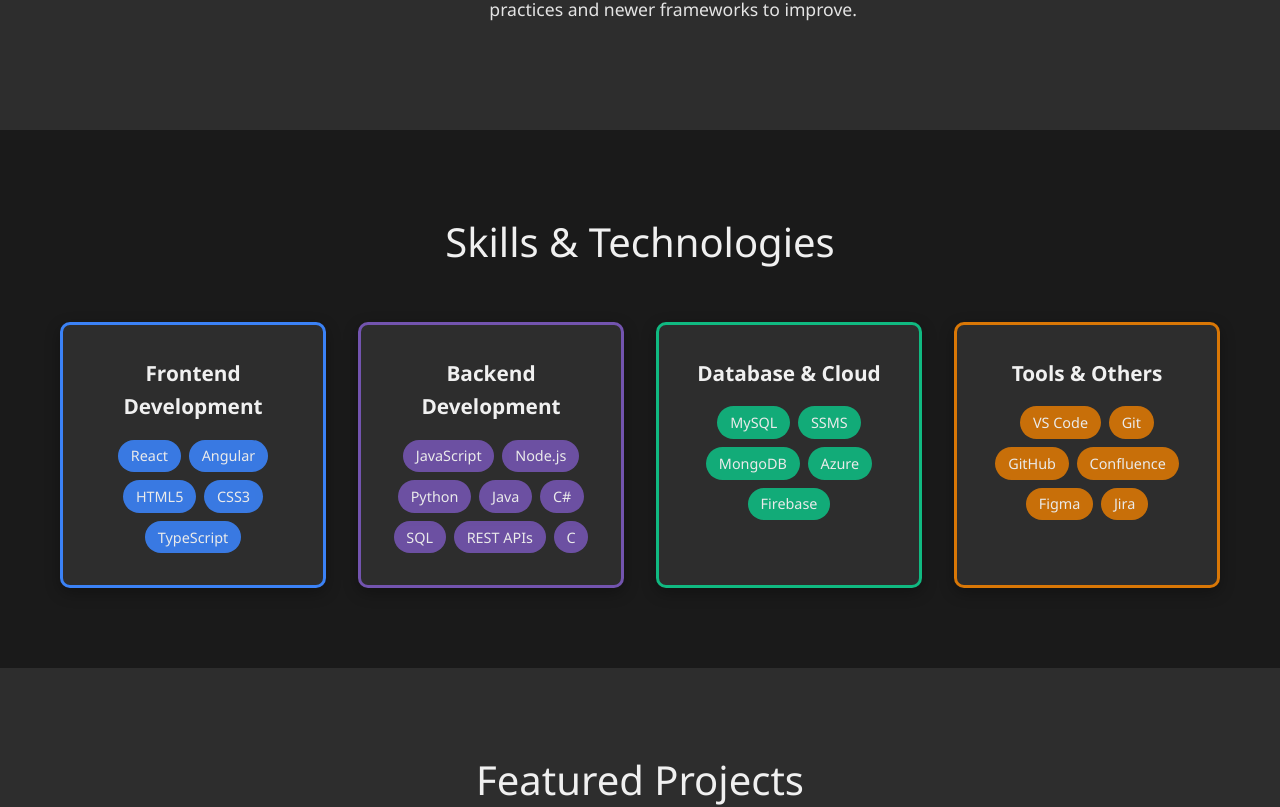
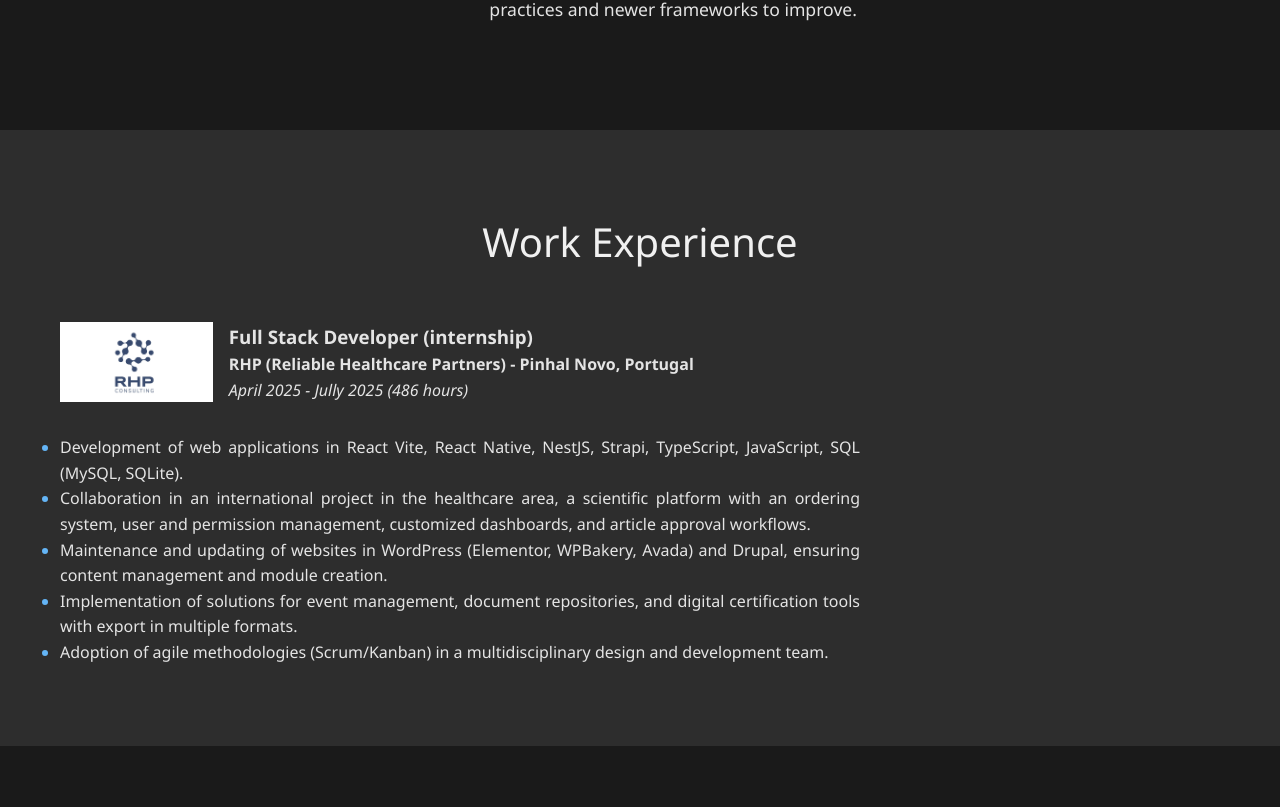
Before and after one commit to andre-castanho00/portfolio, a React (Vite) app: page / in a window 1280 px wide. Shown: the part 999-1806 px from the top of the page. Built offline with nearby package versions, Linux system fonts and the light colour scheme.

Commit message:
Added work experience section

```diff
--- a/src/App.jsx
+++ b/src/App.jsx
@@ -7,6 +7,7 @@
 import Hero from "./components/hero/hero";
 import Projects from "./components/projects/projects";
 import Skills from "./components/skills/skills";
+import Experience from "./components/experience/experience";
 
 import ReactGA from "react-ga4";
 
@@ -57,6 +58,7 @@
       <Header isDarkMode={isDarkMode} />
       <Hero toggleTheme={toggleTheme} isDarkMode={isDarkMode} />
       <About ReactGA={ReactGA} />
+      <Experience />
       <Skills />
       <Projects isDarkMode={isDarkMode} ReactGA={ReactGA} />
       <Contacts isDarkMode={isDarkMode} ReactGA={ReactGA} />
--- a/src/components/about/about.css
+++ b/src/components/about/about.css
@@ -1,5 +1,5 @@
 .about {
-  background: var(--bg-secondary);
+  background: var(--bg-primary);
 }
 
 .about-content {
--- /dev/null
+++ b/src/components/experience/experience.css
@@ -0,0 +1,17 @@
+.experience {
+    background: var(--bg-secondary);
+}
+
+.exp-grid {
+    display: grid;
+    grid-template-columns: repeat(auto-fit, minmax(450px, 1fr));
+    gap: 5rem;
+}
+
+.exp-ul {
+    text-align: justify;
+}
+
+.exp-ul li::marker {
+    color: var(--accent-primary);
+}
--- /dev/null
+++ b/src/components/experience/experience.jsx
@@ -0,0 +1,79 @@
+import "./experience.css";
+
+function Experience() {
+    const rhp = {
+        link: "https://rhp.consulting/",
+        path: "/images/RHP_Logo.jpg",
+        alt: "RHP_Logo"
+    }
+    return (
+        <section id="experience" className="experience">
+            <div className="container">
+                <h2 className="section-title">Work Experience</h2>
+                <div className="exp-grid">
+                    {/* <ExperienceCard
+                        title={"Full Stack Developer (internship)"}
+                        place={"RHP (Reliable Healthcare Partners) - Pinhal Novo, Portugal"}
+                        timeline={"April 2025 - Jully 2025 (486 hours)"}
+                        description={["Desenvolvimento de aplicações web em React Vite, React Native, NestJS, Strapi, TypeScript, JavaScript, SQL (MySQL, SQLite).",
+                            "Manutenção e atualização de websites em WordPress (Elementor, WPBakery, Avada) e Drupal, assegurando gestão de conteúdos e criação de módulos.",
+                            "Colaboração em projeto internacional, como ContentHubADC, plataforma científica com sistema de encomendas, gestão de utilizadores e permissões, dashboards personalizados e workflows de aprovação de artigos.",
+                            "Implementação de soluções de gestão de eventos, repositórios de documentos, e ferramentas de certificação digital com exportação em múltiplos formatos.",
+                            "Suporte técnico em eventos online e desenvolvimento de funcionalidades para gestão de conteúdos multimédia.",
+                            "Adoção de metodologias ágeis (Scrum/Kanban) em equipa multidisciplinar de design e desenvolvimento."
+                        ]}
+                    /> */}
+
+                    <ExperienceCard
+                        logo={rhp}
+                        title={"Full Stack Developer (internship)"}
+                        place={"RHP (Reliable Healthcare Partners) - Pinhal Novo, Portugal"}
+                        timeline={"April 2025 - Jully 2025 (486 hours)"}
+                        description={[
+                            "Development of web applications in React Vite, React Native, NestJS, Strapi, TypeScript, JavaScript, SQL (MySQL, SQLite).",
+                            "Collaboration in an international project in the healthcare area, a scientific platform with an ordering system, user and permission management, customized dashboards, and article approval workflows.",
+                            "Maintenance and updating of websites in WordPress (Elementor, WPBakery, Avada) and Drupal, ensuring content management and module creation.",
+                            "Implementation of solutions for event management, document repositories, and digital certification tools with export in multiple formats.",
+                            "Adoption of agile methodologies (Scrum/Kanban) in a multidisciplinary design and development team."
+                        ]}
+                    />
+                </div>
+            </div>
+        </section>
+    );
+}
+
+export default Experience;
+
+function ExperienceCard({ logo, title, place, timeline, description }) {
+    return (
+        <div style={{ maxWidth: "800px" }}>
+            <div style={{ display: "flex", gap: "1rem" }}>
+                {/* <img src="/images/RHP_Logo.jpg" alt="RHP_Logo" height={"80px"} /> */}
+
+                <a
+                    href={logo?.link}
+                    target="_blank"
+                    rel="noopener noreferrer"
+                // onClick={() => handleClick({ title }, `Visit ${title} website`)}
+                >
+                    <img src={logo?.path} alt={logo?.alt} height={"80px"} />
+                </a>
+
+                <div>
+                    <h3>{title}</h3>
+                    <p><b>{place}</b></p>
+                    <p><i>{timeline}</i></p>
+                </div>
+            </div>
+
+            <br />
+
+            <ul className="exp-ul">
+                {description.map((elem) => (
+                    <li>{elem}</li>
+                ))}
+            </ul>
+        </div>
+    );
+}
--- a/src/components/header/header.jsx
+++ b/src/components/header/header.jsx
@@ -37,6 +37,9 @@
             </li>
             <li>
               <a href="#about">About</a>
+            </li>
+            <li>
+              <a href="#experience">Experience</a>
             </li>
             <li>
               <a href="#skills">Skills</a>
```
Also changed, not shown: public/images/RHP_Logo.jpg (added).
